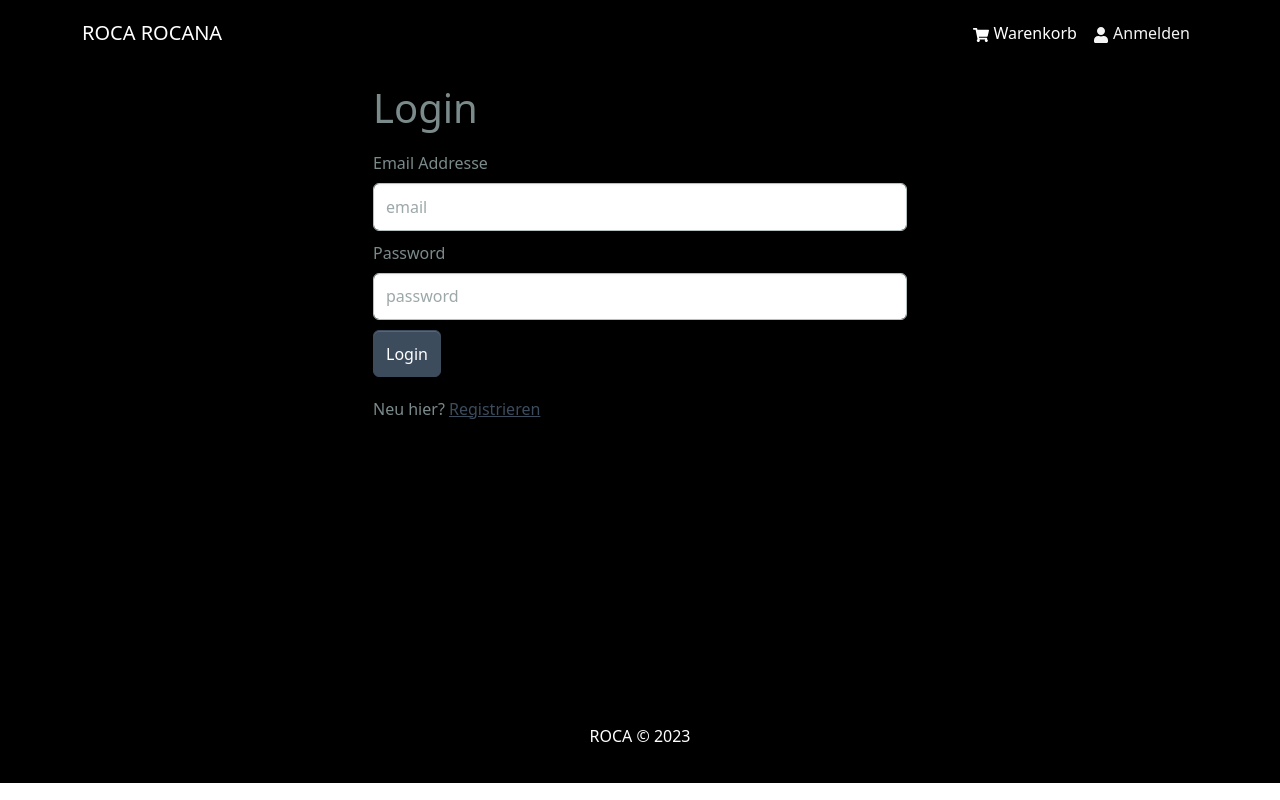
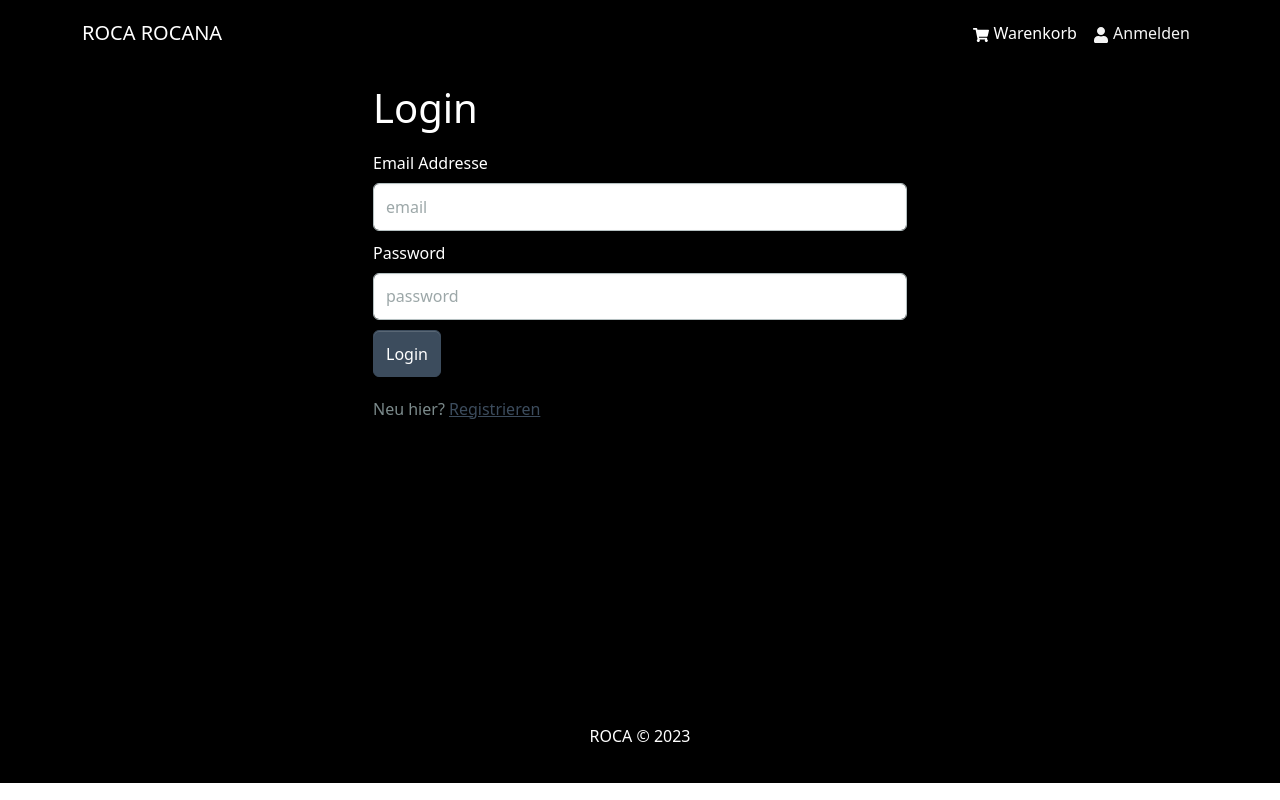
Before and after one commit to blncdn/rocashoptest3, a React (Create React App) app in the folder frontend/: page /login in a window 1280 px wide. Built offline with nearby package versions, Linux system fonts and the light colour scheme.

Commit message:
index.css

```diff
--- a/frontend/src/assets/styles/index.css
+++ b/frontend/src/assets/styles/index.css
@@ -90,3 +90,10 @@ navbar-toggler {
 .card{
   background-color: #cfcfcf;
 }
+
+label.form-label{
+  color: #ffffff;
+}
+h1{
+  color: #ffffff;
+}
```
